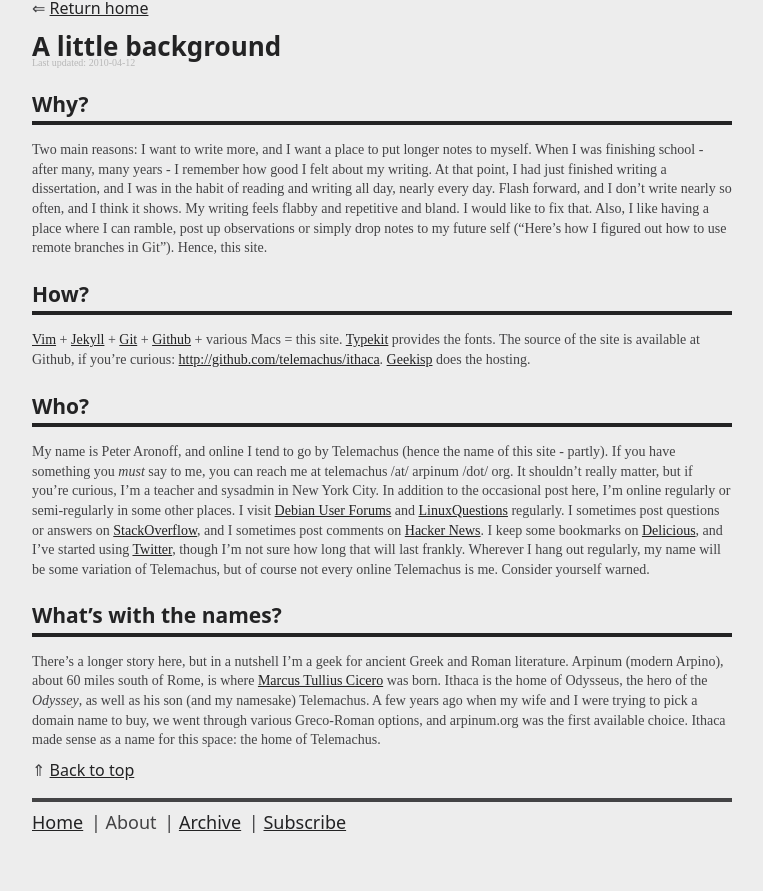
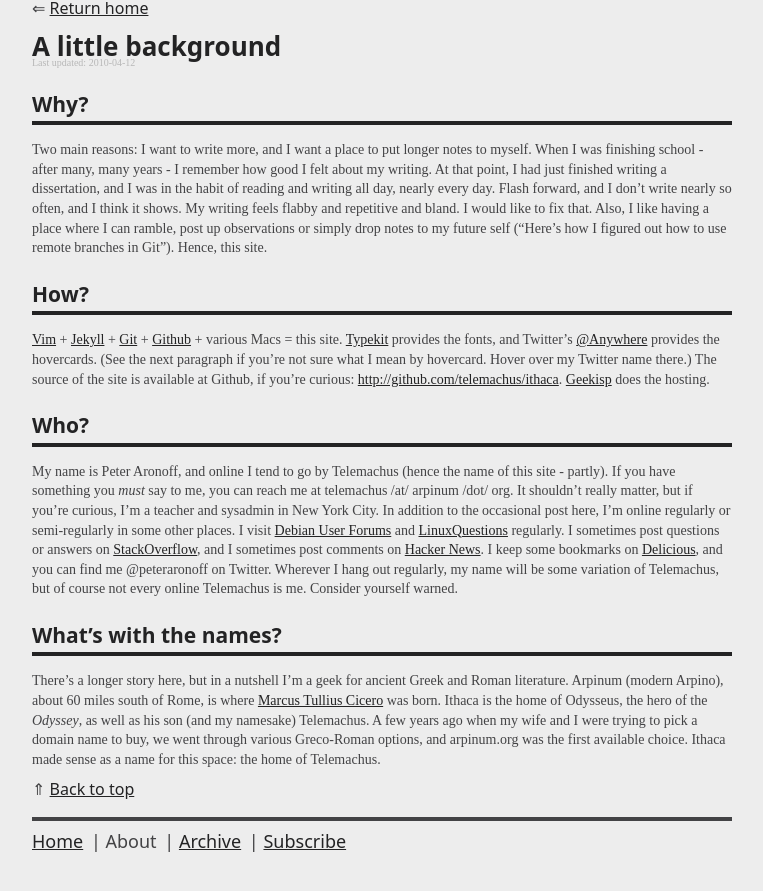
Before and after one commit to strogo/ithaca, a Jekyll site: the page built from about.md, in a window 1280 px wide. Shown: the top 891 px of the page, without its empty margins (258-1021 px from the left). Built offline with Jekyll 4.4.1, drawn with Linux system fonts in a browser that asks for light colours; Markdown is read by kramdown in place of the engine named in the settings; comment, search, counter and statistics services are not loaded.

Commit message:
Adjust about page to include Twitter name

```diff
--- a/about.md
+++ b/about.md
@@ -11,18 +11,19 @@ Two main reasons: I want to write more, and I want a place to put longer notes t
 
 ## How?
 
-[Vim][v] + [Jekyll][j] + [Git][g] + [Github][gh] + various Macs = this site. [Typekit][t] provides the fonts. The source of the site is available at Github, if you're curious: [http://github.com/telemachus/ithaca](http://github.com/telemachus/ithaca). [Geekisp][gi] does the hosting.
+[Vim][v] + [Jekyll][j] + [Git][g] + [Github][gh] + various Macs = this site. [Typekit][t] provides the fonts, and Twitter's [@Anywhere][@] provides the hovercards. (See the next paragraph if you're not sure what I mean by hovercard. Hover over my Twitter name there.) The source of the site is available at Github, if you're curious: [http://github.com/telemachus/ithaca](http://github.com/telemachus/ithaca). [Geekisp][gi] does the hosting.
 
 [v]: http://www.vim.org/
 [j]: http://wiki.github.com/mojombo/jekyll/
 [g]: http://git-scm.com/
 [gh]: http://github.com/
 [t]: http://typekit.com/
+[@]: http://dev.twitter.com/anywhere
 [gi]: http://geekisp.com/
 
 ## Who?
 
-My name is Peter Aronoff, and online I tend to go by Telemachus (hence the name of this site - partly). If you have something you _must_ say to me, you can reach me at telemachus /at/ arpinum /dot/ org. It shouldn't really matter, but if you're curious, I'm a teacher and sysadmin in New York City. In addition to the occasional post here, I'm online regularly or semi-regularly in some other places. I visit [Debian User Forums][df] and [LinuxQuestions][lq] regularly. I sometimes post questions or answers on [StackOverflow][so], and I sometimes post comments on [Hacker News][hn]. I keep some bookmarks on [Delicious][d], and I've started using [Twitter][tw], though I'm not sure how long that will last frankly. Wherever I hang out regularly, my name will be some variation of Telemachus, but of course not every online Telemachus is me. Consider yourself warned.
+My name is Peter Aronoff, and online I tend to go by Telemachus (hence the name of this site - partly). If you have something you _must_ say to me, you can reach me at telemachus /at/ arpinum /dot/ org. It shouldn't really matter, but if you're curious, I'm a teacher and sysadmin in New York City. In addition to the occasional post here, I'm online regularly or semi-regularly in some other places. I visit [Debian User Forums][df] and [LinuxQuestions][lq] regularly. I sometimes post questions or answers on [StackOverflow][so], and I sometimes post comments on [Hacker News][hn]. I keep some bookmarks on [Delicious][d], and you can find me @peteraronoff on Twitter. Wherever I hang out regularly, my name will be some variation of Telemachus, but of course not every online Telemachus is me. Consider yourself warned.
 
 [df]: http://forums.debian.net/
 [lq]: http://www.linuxquestions.org/questions/
```
